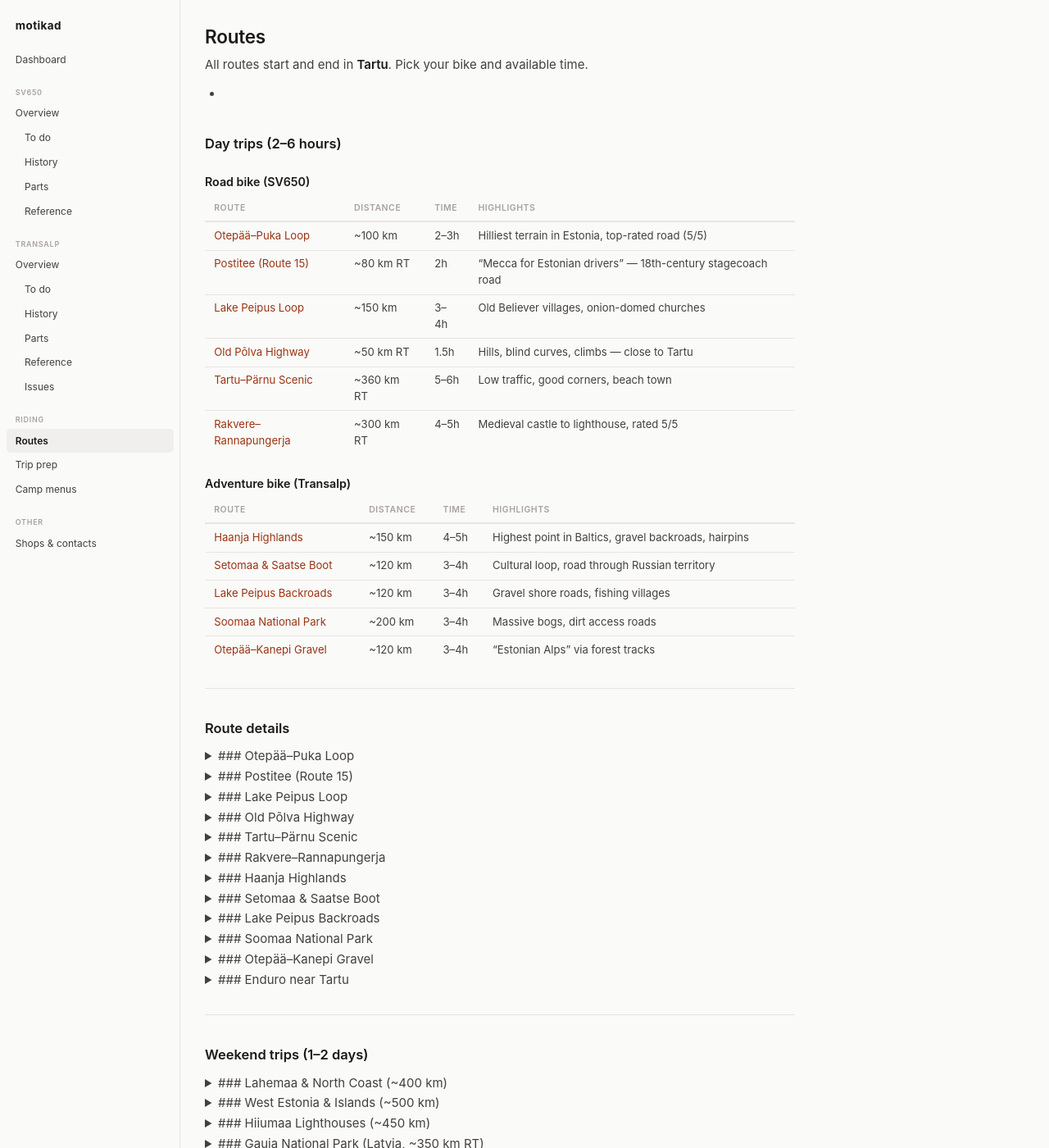
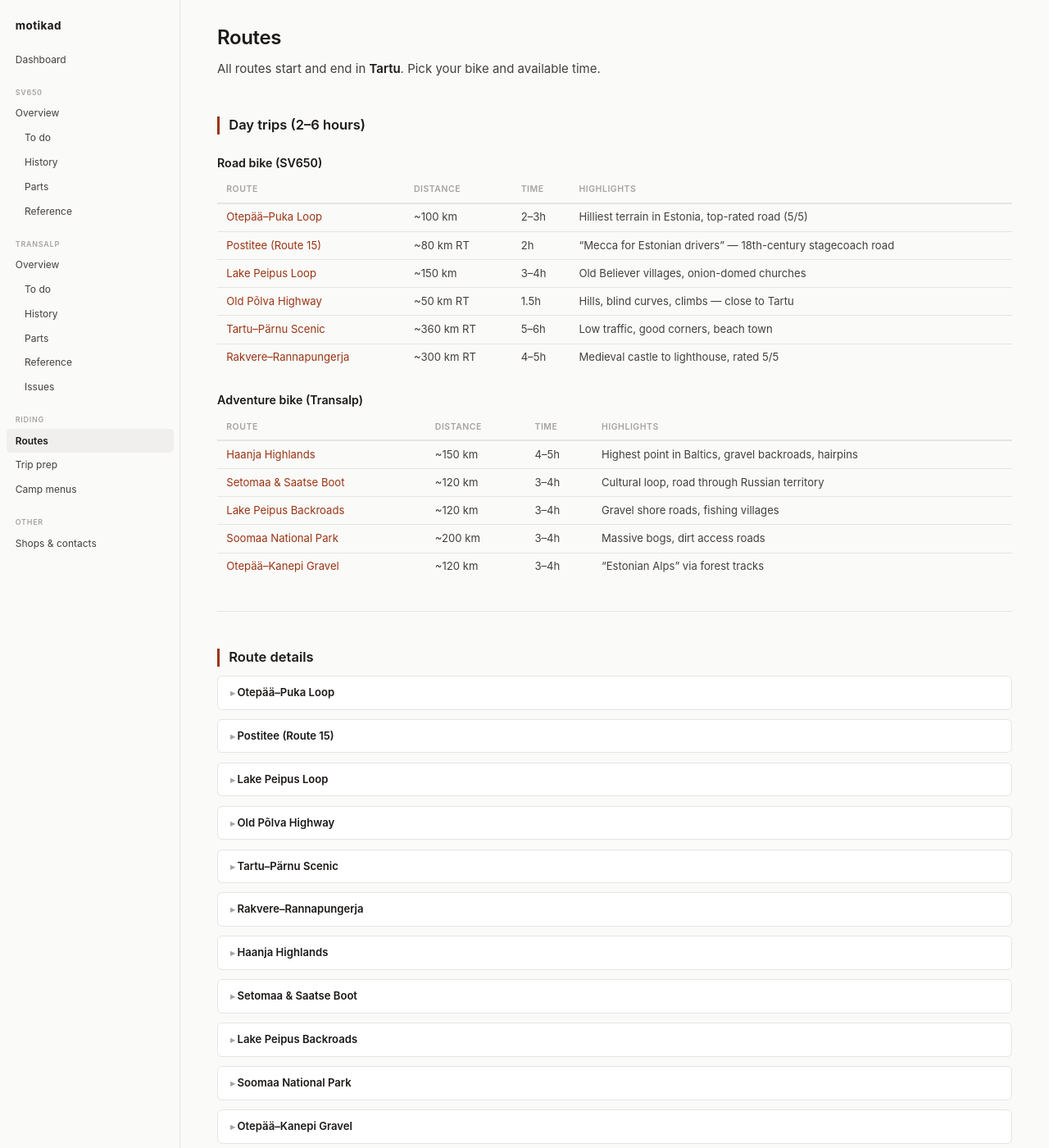
Before and after one commit to mats-johanson/motikad, a Jekyll site: the page built from riding/routes.md, in a window 1280 px wide and 1400 px high. Shown: the whole window at 82% size. Built offline with Jekyll 4.4.1, drawn with Linux system fonts in a browser that asks for light colours; our own code applies the rules of GitHub Pages for plain Markdown files; some of the changed text lies outside the part shown.

Commit message:
Fix visual bugs and widen layout
- Fix raw ### in route detail summaries (kramdown ignores markdown in <summary>)
- Remove broken {:toc} markers (kramdown GFM doesn't support them)
- Remove max-width constraint on main — content fills available space
- Constrain only prose (p, ul, ol, blockquote) to 52rem for readability
- H2 sections get accent left border for visual section markers
- Style all <details> elements as collapsible panels (border, summary arrow, open state)
- Wider grid columns (320px min)
- More section spacing

```diff
--- a/assets/css/style.css
+++ b/assets/css/style.css
@@ -143,8 +143,15 @@ body {
 
 main {
   margin-left: var(--sidebar-w);
+  padding: 2rem 3rem 4rem;
+}
+
+/* Constrain prose for readability, let tables/details go wide */
+main > p,
+main > ul:not(.todo-list):not(.route-list),
+main > ol,
+main > blockquote {
   max-width: 52rem;
-  padding: 2rem 2rem 4rem;
 }
 
 /* ---- Typography ---- */
@@ -155,8 +162,19 @@ h1, h2, h3, h4, h5, h6 {
   line-height: 1.3;
 }
 
-h1 { font-size: 1.5rem; margin: 0 0 0.5rem; letter-spacing: -0.01em; }
-h2 { font-size: 1.1rem; margin: 2.5rem 0 0.75rem; }
+h1 {
+  font-size: 1.6rem;
+  margin: 0 0 0.75rem;
+  letter-spacing: -0.015em;
+}
+
+h2 {
+  font-size: 1.1rem;
+  margin: 3rem 0 0.75rem;
+  padding-left: 0.75rem;
+  border-left: 3px solid var(--accent);
+}
+
 h3 { font-size: 0.95rem; margin: 1.75rem 0 0.5rem; }
 h4 { font-size: 0.85rem; margin: 1.25rem 0 0.3rem; }
 
@@ -176,7 +194,7 @@ strong { color: var(--text); font-weight: 600; }
   margin-bottom: 2rem;
 }
 
-/* ---- Breadcrumbs (markdown sub-pages) ---- */
+/* ---- Docs/reference line styling ---- */
 
 main > p:first-child {
   font-size: 0.8rem;
@@ -241,7 +259,7 @@ a:hover { text-decoration: underline; }
 
 .grid-2 {
   display: grid;
-  grid-template-columns: repeat(auto-fill, minmax(300px, 1fr));
+  grid-template-columns: repeat(auto-fill, minmax(320px, 1fr));
   gap: 1rem;
   margin-top: 0.75rem;
 }
@@ -304,40 +322,64 @@ a:hover { text-decoration: underline; }
 .soon, .quick { color: #92400e; background: #fffbeb; }
 .later, .next { color: #57534e; background: #f5f5f4; }
 
-/* ---- Checklist (details) ---- */
+/* ---- Collapsible details ---- */
 
+details {
+  border: 1px solid var(--border);
+  border-radius: 6px;
+  margin: 0.75rem 0;
+  background: var(--bg-card);
+}
+
+details summary {
+  padding: 0.6rem 1rem;
+  cursor: pointer;
+  font-weight: 600;
+  font-size: 0.875rem;
+  color: var(--text);
+  list-style: none;
+}
+
+details summary::-webkit-details-marker { display: none; }
+
+details summary::before {
+  content: "▸ ";
+  color: var(--text-3);
+  font-size: 0.75rem;
+}
+
+details[open] summary::before {
+  content: "▾ ";
+}
+
+details[open] summary {
+  border-bottom: 1px solid var(--border);
+  margin-bottom: 0.5rem;
+}
+
+details > :not(summary) {
+  padding-left: 1rem;
+  padding-right: 1rem;
+}
+
+details > :last-child {
+  padding-bottom: 0.75rem;
+}
+
+/* Homepage checklist overrides */
 .checklist {
   margin-top: 1.5rem;
-  border: 1px solid var(--border);
-  border-radius: 8px;
   font-size: 0.85rem;
 }
 
 .checklist summary {
-  padding: 0.75rem 1rem;
-  cursor: pointer;
-  font-weight: 600;
   font-size: 0.85rem;
-  color: var(--text);
-  list-style: none;
 }
-
-.checklist summary::before {
-  content: "▸ ";
-  color: var(--text-3);
-}
-
-.checklist[open] summary::before {
-  content: "▾ ";
-}
-
-.checklist summary::-webkit-details-marker { display: none; }
 
 .checklist ul {
   list-style: none;
   padding: 0 1rem 0.75rem;
   margin: 0;
-  border-top: 1px solid var(--border);
 }
 
 .checklist li {
@@ -348,7 +390,7 @@ a:hover { text-decoration: underline; }
 /* ---- Sections (homepage) ---- */
 
 .home main section {
-  margin-bottom: 2.5rem;
+  margin-bottom: 3rem;
 }
 
 .home main section h2 {
@@ -417,7 +459,7 @@ tbody tr:hover td { background: #f5f5f4; }
 hr {
   border: none;
   border-top: 1px solid var(--border);
-  margin: 2rem 0;
+  margin: 2.5rem 0;
 }
 
 code {
@@ -452,8 +494,8 @@ img {
   max-width: 100%;
   height: auto;
   border: 1px solid var(--border);
-  border-radius: 4px;
-  margin: 0.5rem 0;
+  border-radius: 6px;
+  margin: 0.75rem 0;
 }
 
 /* ---- Responsive ---- */
@@ -519,6 +561,7 @@ img {
   body { background: #fff; color: #1a1a1a; }
   a { color: inherit; text-decoration: underline; }
   .card { border-color: #ccc; }
+  details { border-color: #ccc; }
   .p { border: 1px solid #ccc; }
   tbody tr:hover td { background: none; }
 }
--- a/riding/routes.md
+++ b/riding/routes.md
@@ -1,8 +1,6 @@
 # Routes
 
 All routes start and end in **Tartu**. Pick your bike and available time.
-
-* {:toc}
 
 ## Day trips (2–6 hours)
 
@@ -32,11 +30,7 @@ All routes start and end in **Tartu**. Pick your bike and available time.
 ## Route details
 
 <details markdown="1">
-<summary>
-
-### Otepää–Puka Loop
-
-</summary>
+<summary>Otepää–Puka Loop</summary>
 
 Tartu → road 44 south to Otepää → Puka → Kanepi → back to Tartu
 
@@ -48,11 +42,7 @@ Tartu → road 44 south to Otepää → Puka → Kanepi → back to Tartu
 </details>
 
 <details markdown="1">
-<summary>
-
-### Postitee (Route 15)
-
-</summary>
+<summary>Postitee (Route 15)</summary>
 
 Tartu → road 44 south toward Põlva → Route 15 (Postitee) between Põlva and Võru counties → Võru → return
 
@@ -65,11 +55,7 @@ Tartu → road 44 south toward Põlva → Route 15 (Postitee) between Põlva and
 </details>
 
 <details markdown="1">
-<summary>
-
-### Lake Peipus Loop
-
-</summary>
+<summary>Lake Peipus Loop</summary>
 
 Tartu → road 43 northeast to Alatskivi → Kolkja → Alja → Mustvee → south shore → back to Tartu
 
@@ -82,11 +68,7 @@ Tartu → road 43 northeast to Alatskivi → Kolkja → Alja → Mustvee → sou
 </details>
 
 <details markdown="1">
-<summary>
-
-### Old Põlva Highway
-
-</summary>
+<summary>Old Põlva Highway</summary>
 
 Tartu → Puskaru → Ihamaru → Karilatsi → Võrekula → return
 
@@ -98,11 +80,7 @@ Tartu → Puskaru → Ihamaru → Karilatsi → Võrekula → return
 </details>
 
 <details markdown="1">
-<summary>
-
-### Tartu–Pärnu Scenic
-
-</summary>
+<summary>Tartu–Pärnu Scenic</summary>
 
 Avoid E263. Take smaller roads through Viljandi county — road 92 via Põltsamaa or road 49 via Viljandi.
 
@@ -114,11 +92,7 @@ Avoid E263. Take smaller roads through Viljandi county — road 92 via Põltsama
 </details>
 
 <details markdown="1">
-<summary>
-
-### Rakvere–Rannapungerja
-
-</summary>
+<summary>Rakvere–Rannapungerja</summary>
 
 Tartu → road 36 north to Jõgeva → road 39 to Rakvere → east through Ida-Viru county to Rannapungerja lighthouse → return via Mustvee/Peipus shore
 
@@ -130,11 +104,7 @@ Tartu → road 36 north to Jõgeva → road 39 to Rakvere → east through Ida-V
 </details>
 
 <details markdown="1">
-<summary>
-
-### Haanja Highlands
-
-</summary>
+<summary>Haanja Highlands</summary>
 
 Tartu → road 44 to Otepää → Võru → Haanja → Rõuge → Vastseliina → Setomaa → Põlva → Tartu
 
@@ -147,11 +117,7 @@ Tartu → road 44 to Otepää → Võru → Haanja → Rõuge → Vastseliina
 </details>
 
 <details markdown="1">
-<summary>
-
-### Setomaa & Saatse Boot
-
-</summary>
+<summary>Setomaa & Saatse Boot</summary>
 
 Tartu → Põlva → Võõpsu → Värska → Saatse → Obinitsa → Meremäe → Luhamaa → return via Põlva
 
@@ -164,11 +130,7 @@ Tartu → Põlva → Võõpsu → Värska → Saatse → Obinitsa → Meremäe
 </details>
 
 <details markdown="1">
-<summary>
-
-### Lake Peipus Backroads
-
-</summary>
+<summary>Lake Peipus Backroads</summary>
 
 Tartu → east to Luunja → gravel roads along the western shore → Alatskivi → Kolkja → Mustvee → return
 
@@ -180,11 +142,7 @@ Tartu → east to Luunja → gravel roads along the western shore → Alatskivi
 </details>
 
 <details markdown="1">
-<summary>
-
-### Soomaa National Park
-
-</summary>
+<summary>Soomaa National Park</summary>
 
 Tartu → road 49 to Viljandi (~80 km) → south to Soomaa → visitor center → return via Põltsamaa
 
@@ -195,11 +153,7 @@ Tartu → road 49 to Viljandi (~80 km) → south to Soomaa → visitor center
 </details>
 
 <details markdown="1">
-<summary>
-
-### Otepää–Kanepi Gravel
-
-</summary>
+<summary>Otepää–Kanepi Gravel</summary>
 
 Tartu → Otepää → forest tracks south toward Kanepi → Põlva → Tartu
 
@@ -210,11 +164,7 @@ Tartu → Otepää → forest tracks south toward Kanepi → Põlva → Tartu
 </details>
 
 <details markdown="1">
-<summary>
-
-### Enduro near Tartu
-
-</summary>
+<summary>Enduro near Tartu</summary>
 
 Not a route but worth knowing — **Kukemetsa Quarry** is the closest enduro terrain to Tartu. Forest trails and overgrown gravel pits with sand, waves, technical sections. Regular training occurs here. Also: **Rõiu/Uniküla Forest** (~3–4 km past Vooremäed) has fairly hilly forest trails.
 
@@ -225,11 +175,7 @@ Not a route but worth knowing — **Kukemetsa Quarry** is the closest enduro ter
 ## Weekend trips (1–2 days)
 
 <details markdown="1">
-<summary>
-
-### Lahemaa & North Coast (~400 km)
-
-</summary>
+<summary>Lahemaa & North Coast (~400 km)</summary>
 
 - **Day 1:** Tartu → road 36 north through Jõgeva → Lahemaa NP. Palmse Manor → Sagadi → Altja → Käsmu → overnight in the park or Loksa
 - **Day 2:** Coast west to Tallinn or east to Rakvere → return to Tartu via inland roads
@@ -241,11 +187,7 @@ Not a route but worth knowing — **Kukemetsa Quarry** is the closest enduro ter
 </details>
 
 <details markdown="1">
-<summary>
-
-### West Estonia & Islands (~500 km)
-
-</summary>
+<summary>West Estonia & Islands (~500 km)</summary>
 
 - **Day 1:** Tartu → Viljandi → Pärnu → Virtsu → ferry to Muhu → causeway to Saaremaa → Kuressaare. Overnight Kuressaare
 - **Day 2:** Saaremaa circuit (Kaali crater, Angla windmills, Sõrve Peninsula, Orissaare–Kalmu coastal road) → ferry back → return via Pärnu or Viljandi
@@ -257,11 +199,7 @@ Not a route but worth knowing — **Kukemetsa Quarry** is the closest enduro ter
 </details>
 
 <details markdown="1">
-<summary>
-
-### Hiiumaa Lighthouses (~450 km)
-
-</summary>
+<summary>Hiiumaa Lighthouses (~450 km)</summary>
 
 - **Day 1:** Tartu → Pärnu (~180 km) → Rohuküla → ferry to Heltermaa (~1.5h) → Kõpu Lighthouse → overnight Kärdla
 - **Day 2:** Ristna Lighthouse → Tahkuna Lighthouse → Kassari island → ferry back → return to Tartu
@@ -272,11 +210,7 @@ Not a route but worth knowing — **Kukemetsa Quarry** is the closest enduro ter
 </details>
 
 <details markdown="1">
-<summary>
-
-### Gauja National Park (Latvia, ~350 km RT)
-
-</summary>
+<summary>Gauja National Park (Latvia, ~350 km RT)</summary>
 
 - **Day 1:** Tartu → Valga (border, ~80 km) → Valmiera → Sigulda → Gauja NP. Sigulda–Līgatne trail 30 km along river. Overnight Sigulda
 - **Day 2:** Turaida Castle → Cēsis medieval town → return via Valga to Tartu
@@ -288,11 +222,7 @@ Not a route but worth knowing — **Kukemetsa Quarry** is the closest enduro ter
 </details>
 
 <details markdown="1">
-<summary>
-
-### Tartu–Riga via Coast (~500 km loop)
-
-</summary>
+<summary>Tartu–Riga via Coast (~500 km loop)</summary>
 
 - **Day 1:** Tartu → Pärnu (scenic inland roads) → coastal road south → Ikla–Häädemeeste rannatee (30 km) → Jūrmala → Riga
 - **Day 2:** Riga old town morning → return via Gauja NP (Cēsis/Valmiera) → Valga → Tartu
@@ -304,11 +234,7 @@ Not a route but worth knowing — **Kukemetsa Quarry** is the closest enduro ter
 </details>
 
 <details markdown="1">
-<summary>
-
-### Tallinn Coast Day (~400 km RT)
-
-</summary>
+<summary>Tallinn Coast Day (~400 km RT)</summary>
 
 - **Day 1:** Tartu → Tallinn via Piibe Road/Route 13 (~205 km scenic) → Paldiski → Keila-Joa waterfall → Tallinn coast → overnight
 - **Day 2:** Tallinn → scenic return to Tartu via Lahemaa or Paide
```
Also changed, not shown: bikes/honda-transalp-650/reference.md (+0 -2 lines), bikes/suzuki-sv650/reference.md (+0 -2 lines), riding/trip-prep.md (+0 -2 lines).
